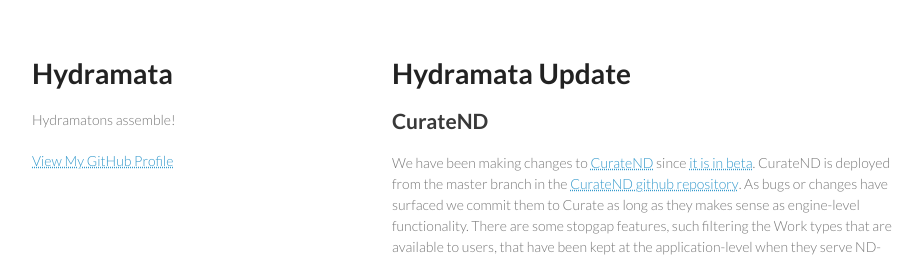
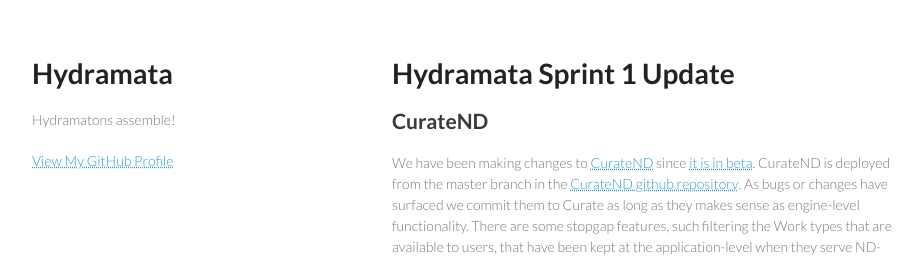
Before and after one commit to Hydramata/hydramata.github.com, a Jekyll site: the page built from _posts/2014-06-24-Hydramata-Sprint-1.md, in a window 1280 px wide. Shown: the top 257 px of the page, without its empty margins (178-1100 px from the left). Built offline with Jekyll 4.4.1, drawn with Linux system fonts in a browser that asks for light colours.

Commit message:
Updating post title

```diff
--- a/_config.yml
+++ b/_config.yml
@@ -4,6 +4,8 @@
 url: http://hydramata.github.io
 name: Hydramata Project
 
+permalink: /:categories/:title/
+
 exclude:
   - .gitingore
   - README.md
--- a/_posts/2014-06-24-Hydramata-Update.md
+++ b/_posts/2014-06-24-Hydramata-Sprint-1.md
@@ -1,8 +1,9 @@
 ---
 layout: boilerplate
-title: Hydramata Update
+category: status
+title: Hydramata Sprint 1 Update
 ---
-# Hydramata Update
+# Hydramata Sprint 1 Update
 
 ## CurateND
 
```
